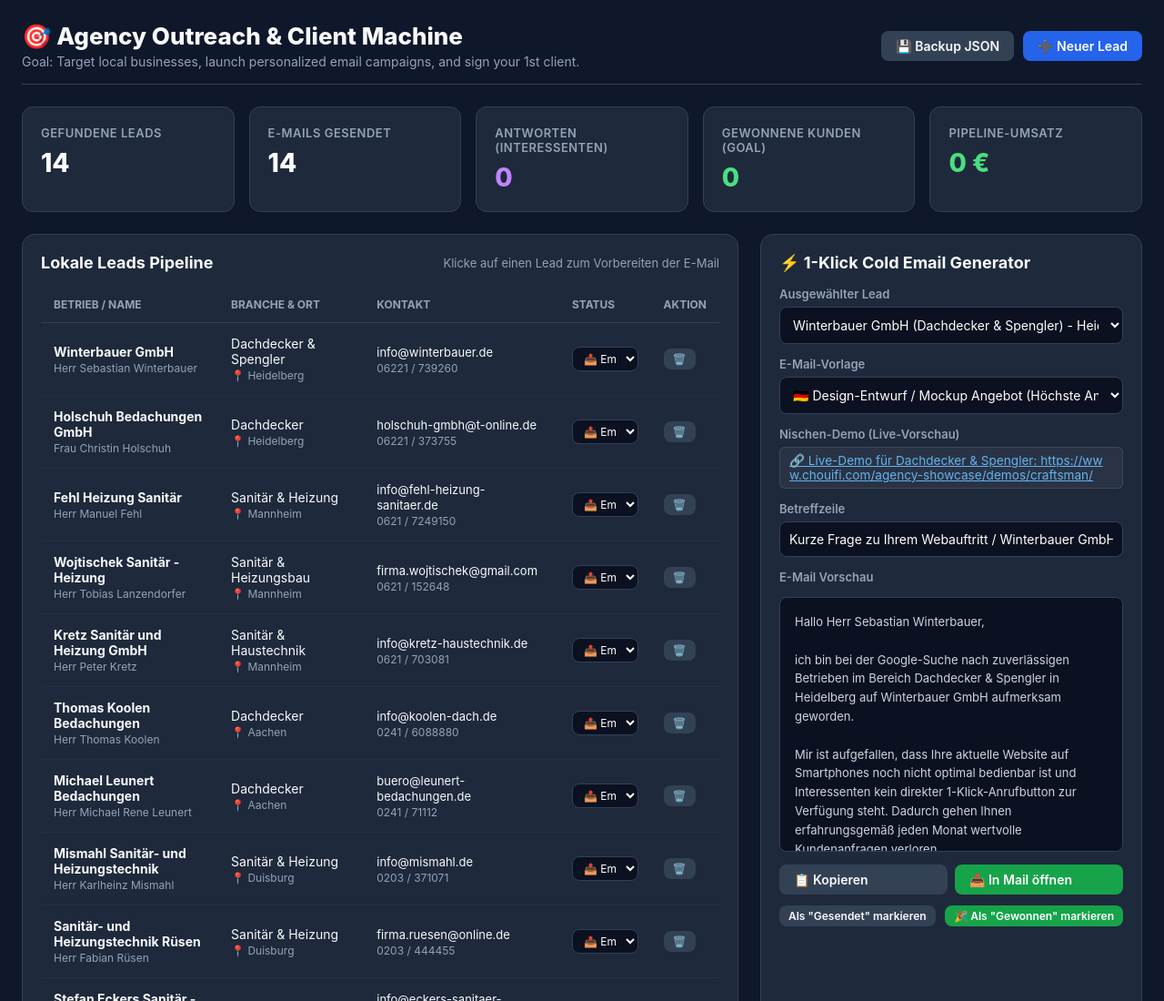
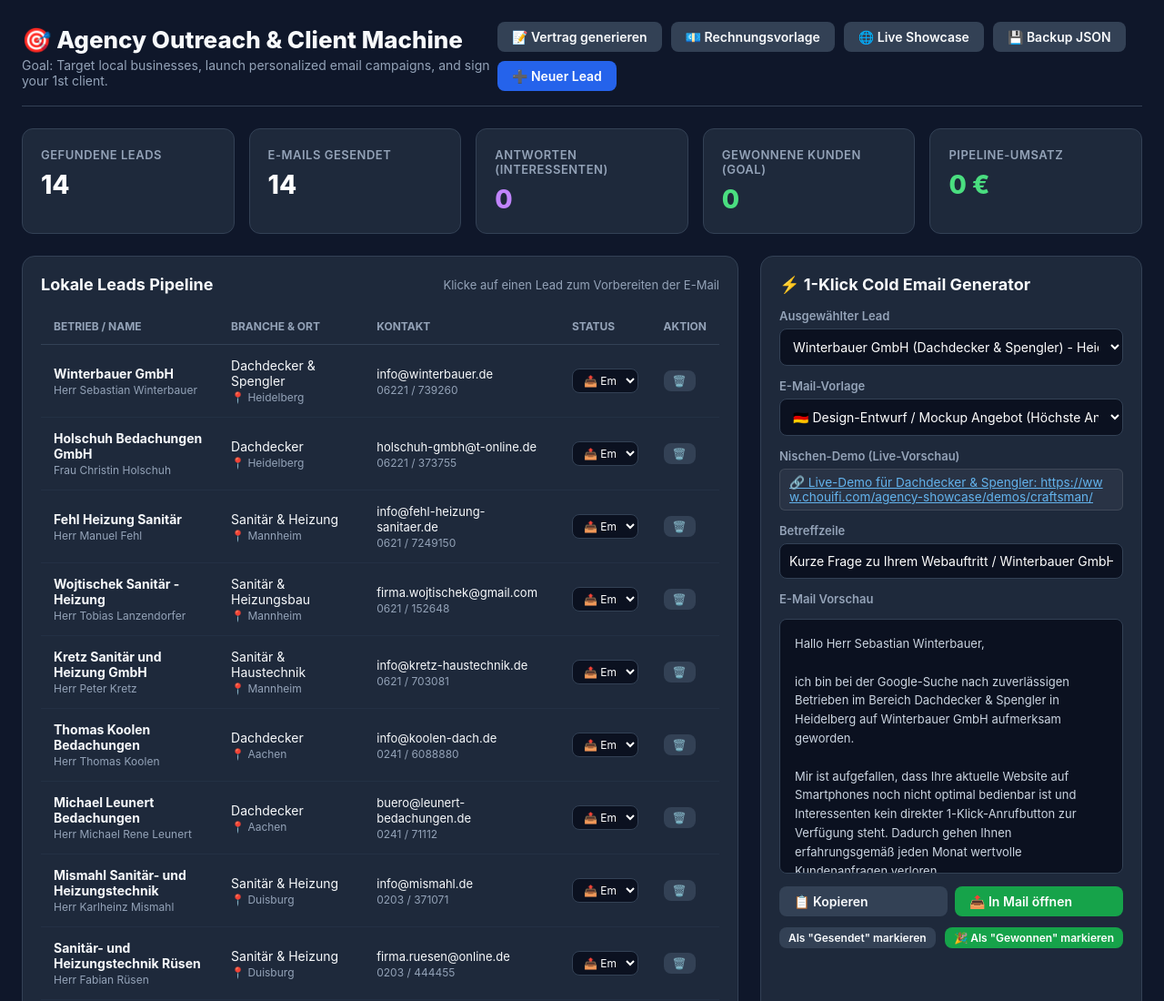
Before and after one commit to AC-MAD/agency-showcase, a plain HTML site: page app/dashboard.html in a window 1280 px wide. Shown: the top 1100 px of the page at 91% size. Drawn offline with Linux system fonts and the light colour scheme.

Commit message:
feat(site): sync app/dashboard.html to live showcase

```diff
--- a/app/dashboard.html
+++ b/app/dashboard.html
@@ -90,7 +90,10 @@
         <h1>🎯 Agency Outreach & Client Machine</h1>
         <p>Goal: Target local businesses, launch personalized email campaigns, and sign your 1st client.</p>
       </div>
-      <div style="display: flex; gap: 10px;">
+      <div style="display: flex; gap: 10px; flex-wrap: wrap;">
+        <a href="../client-kit/contract_generator.html" target="_blank" class="btn btn-secondary" style="text-decoration: none;">📝 Vertrag generieren</a>
+        <a href="../client-kit/invoice_template.html" target="_blank" class="btn btn-secondary" style="text-decoration: none;">💶 Rechnungsvorlage</a>
+        <a href="https://www.chouifi.com/agency-showcase/" target="_blank" class="btn btn-secondary" style="text-decoration: none;">🌐 Live Showcase</a>
         <button class="btn btn-secondary" onclick="exportData()">💾 Backup JSON</button>
         <button class="btn" onclick="openAddModal()">➕ Neuer Lead</button>
       </div>
```
